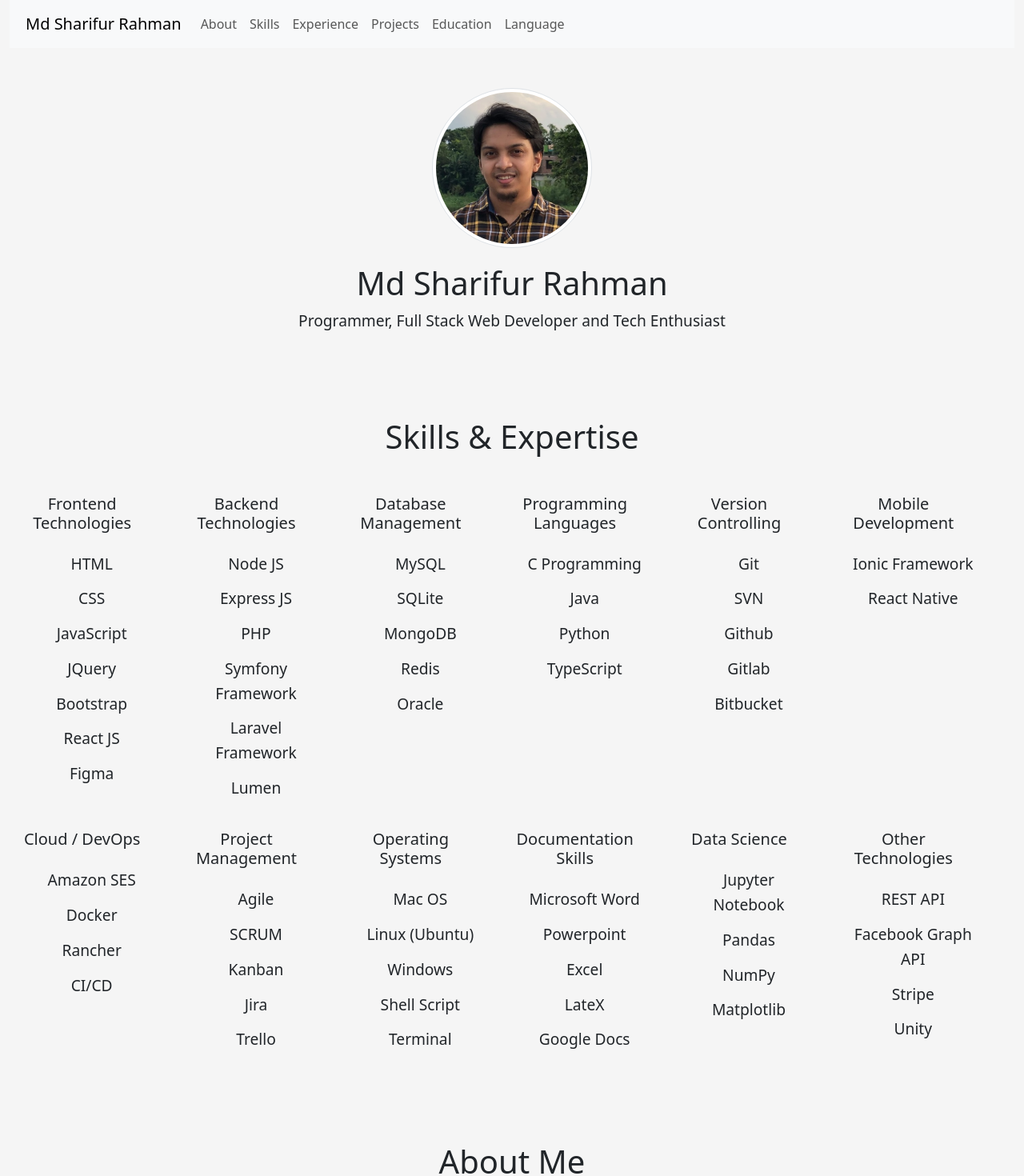
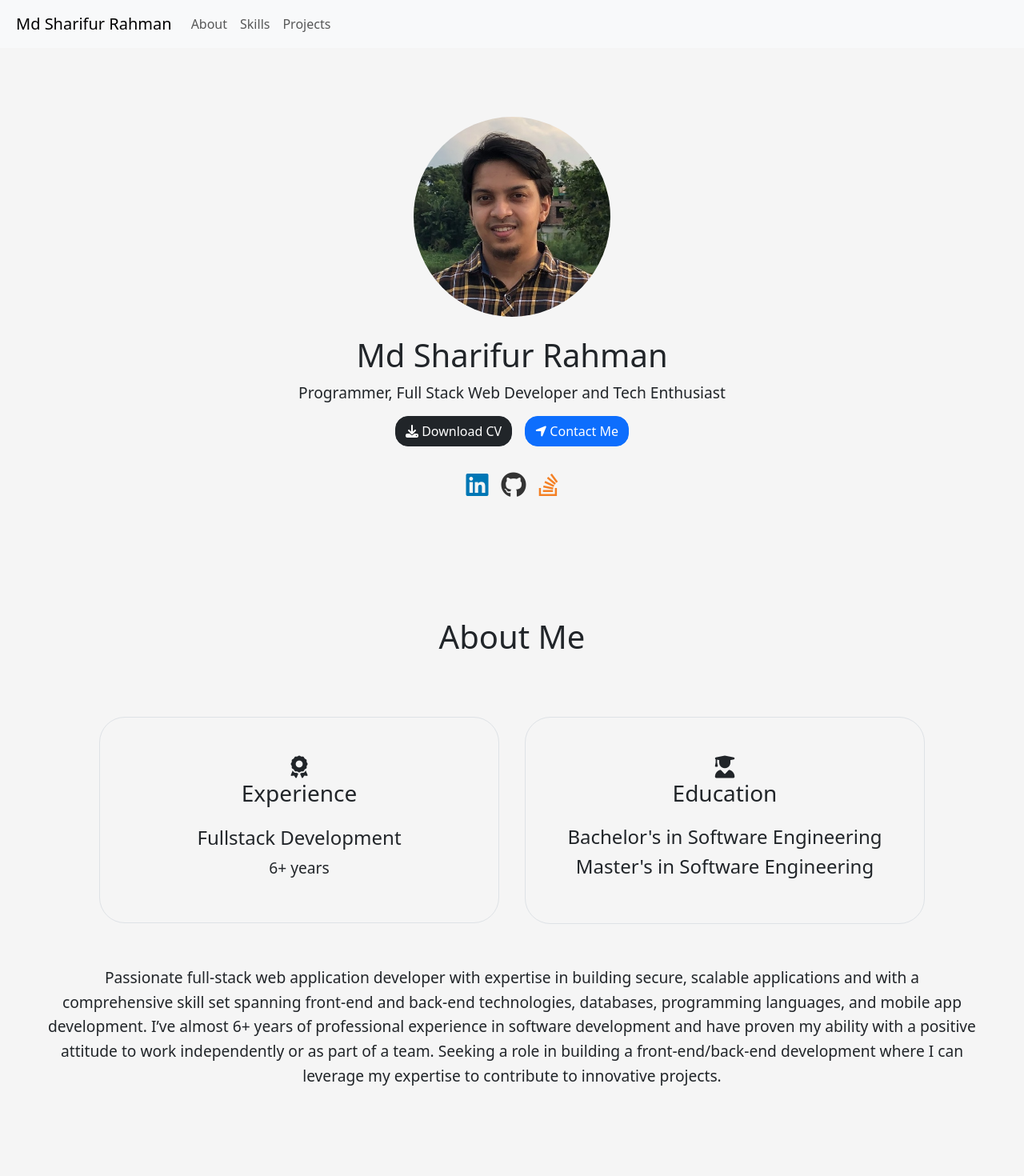
Before and after one commit to sharif0506/portfolio, a React (Vite) app: page / in a window 1280 px wide. Shown: the top 1470 px of the page at 80% size. Built offline with nearby package versions, Linux system fonts and the light colour scheme.

Commit message:
Navigation bar updated, about section updated, added social links

```diff
--- a/src/App.css
+++ b/src/App.css
@@ -1,3 +1,5 @@
+@import url("https://fonts.googleapis.com/css2?family=Poppins:wght@300;400;500;600&display=swap");
+
 .topNavBar {
     padding: 10px 20px;
 }
@@ -16,10 +18,9 @@ section {
 
 .profile-photo {
     border-radius: 50%;
-    width: 200px;
-    height: 200px;
-    object-fit: cover;
-    margin-bottom: 20px;
+    max-width: 250px;
+    max-height: 250px;
+    /*object-fit: cover;*/
 }
 
 section h2 {
@@ -36,3 +37,7 @@ section p {
 .skills {
     margin: 0;
 }
+
+.about-photo{
+    max-height: 300px;
+}
--- a/src/App.jsx
+++ b/src/App.jsx
@@ -6,13 +6,14 @@ import Intro from "./components/Intro.jsx";
 import SkillsGroup from "./components/SkillsGroup.jsx";
 import About from "./components/About.jsx";
 
+
 function App() {
   return (
-    <div className="container-fluid page-container">
+    <div className="container-fluid page-container p-5">
         <NavigationBar />
         <Intro />
+        <About />
         <SkillsGroup />
-        <About />
     </div>
   )
 }
--- a/src/components/About.jsx
+++ b/src/components/About.jsx
@@ -1,50 +1,78 @@
-import profilePhoto from "../../public/profile.png";
+import aboutPhoto from "../../public/profile2.png";
 
 const About = () => {
     return (
-        <section className="about-me">
-            <div className="container-fluid">
+        <section className="about-me" id="about">
+            <div className="container-fluid mt-5">
                 <h2 className="text-center mb-4">About Me</h2>
                 <div className="row">
-                    <div className="col-md-6">
-                        <p>
-                        </p>
-                    </div>
-                    <div className="col-md-6">
-                        <p>
-                        </p>
-                    </div>
+                    <div className="col-md-12">
+                        <div className="row m-5">
                             <div className="col-md-6 center align-self-center">
                                 <div className="p-5 m-1 border rounded-5">
                                     <i className="fa-solid fa-award fs-3"></i>
-                            <h3>Experience</h3>
-
-                            <div>
+                                    <h3 className="mb-4">Experience</h3>
                                     <h4>Fullstack Development</h4>
                                     <p>6+ years</p>
-                            </div>
                                 </div>
 
                             </div>
                             <div className="col-md-6 center align-self-center">
                                 <div className="p-5 m-1 border rounded-5">
                                     <i className="fa-solid fa-user-graduate fs-3"></i>
-                            <h3>Education</h3>
-
-                            <div>
+                                    <h3 className="mb-4">Education</h3>
                                     <h4>Bachelor's in Software Engineering</h4>
-                                <p></p>
-                            </div>
-                            <div>
                                     <h4>Master's in Software Engineering</h4>
-                                <p></p>
                                 </div>
                             </div>
-
+                        </div>
+                        <div className="row">
+                            <p className="center">
+                                Passionate full-stack web application developer with expertise in building secure, scalable applications and with a comprehensive skill set spanning front-end and back-end technologies, databases, programming languages, and mobile app development.
+                                I’ve almost 6+ years of professional experience in software development and have proven my ability with a positive attitude to
+                                work independently or as part of a team. Seeking a role in building a front-end/back-end development where I can leverage my
+                                expertise to contribute to innovative projects.
+                            </p>
+                        </div>
                     </div>
                 </div>
             </div>
         </section>
+
+
+       /* <section id="about">
+            <p className="section__text__p1">Get To Know More</p>
+            <h1 className="title">About Me</h1>
+            <div className="section-container">
+                <div className="section__pic-container">
+                    <img src={aboutPhoto} alt="Profile picture" className="about-pic" />
+                </div>
+                <div className="about-details-container">
+                    <div className="about-containers">
+                        <div className="details-container">
+                            <i className="fa-solid fa-award fs-3"></i>
+                                <h3>Experience</h3>
+                                <p>2+ years <br />Frontend Development</p>
+                        </div>
+                        <div className="details-container">
+                            <i className="fa-solid fa-user-graduate fs-3"></i>
+                                <h3>Education</h3>
+                                <p>B.Sc. Bachelors Degree<br />M.Sc. Masters Degree</p>
+                        </div>
+                    </div>
+                    <div className="text-container">
+                        <p>
+                            Lorem ipsum dolor sit amet consectetur adipisicing elit. Hic quis
+                            reprehenderit et laborum, rem, dolore eum quod voluptate
+                            exercitationem nobis, nihil esse debitis maxime facere minus sint
+                            delectus velit in eos quo officiis explicabo deleniti dignissimos.
+                            Eligendi illum libero dolorum cum laboriosam corrupti quidem,
+                            reiciendis ea magnam? Nulla, impedit fuga!
+                        </p>
+                    </div>
+                </div>
+            </div>
+        </section>*/
     );
 };
 
--- a/src/components/Intro.jsx
+++ b/src/components/Intro.jsx
@@ -4,10 +4,29 @@ import profilePhoto from '../../public/profile.png';
 const Intro = () => {
     return (
         <section className="center" id="home">
-            <div className="container-fluid">
-                <img src={profilePhoto} alt="Profile" className="profile-photo img-thumbnail"/>
+            <div className="container-fluid mt-5">
+                <img src={profilePhoto} alt="Profile" className="profile-photo mb-4"/>
                 <h1>Md Sharifur Rahman</h1>
                 <p> Programmer, Full Stack Web Developer and Tech Enthusiast </p>
+                <div className="justify-content-center">
+                    <button type="button" className="btn btn-dark rounded-4 m-2">
+                        <i className="fa-solid fa-download"></i> Download CV
+                    </button>
+                    <button type="button" className="btn btn-primary rounded-4 m-2">
+                        <i className="fa-solid fa-location-arrow"></i> Contact Me
+                    </button>
+                </div>
+                <div className="justify-content-center mt-4">
+                    <a href="https://www.linkedin.com/in/sharif0506/" className="m-2 btn-social">
+                        <i className="fa-brands fa-linkedin fa-2x" style={{ color: '#0077B5' }}></i>
+                    </a>
+                    <a href="https://github.com/sharif0506" className="m-2 btn-social">
+                        <i className="fa-brands fa-github fa-2x" style={{ color: '#333' }}></i>
+                    </a>
+                    <a href="https://stackoverflow.com/users/5184543/sharif-rahman" className="m-2">
+                        <i className="fa-brands fa-stack-overflow fa-2x" style={{ color: '#f48024' }}></i>
+                    </a>
+                </div>
             </div>
         </section>
     );
--- a/src/components/NavigationBar.jsx
+++ b/src/components/NavigationBar.jsx
@@ -3,17 +3,17 @@ import {PROJECT_NAME} from "../utils/Utils.js"; // Import Bootstrap components
 
 const NavigationBar = () => {
     return (
-        <Navbar bg="light" variant="light" expand="lg" className="topNavBar">
+        <Navbar bg="light" expand="lg" fixed="top" className="topNavBar">
             <Navbar.Brand href="#home">{PROJECT_NAME}</Navbar.Brand>
             <Navbar.Toggle aria-controls="basic-navbar-nav" />
             <Navbar.Collapse id="basic-navbar-nav">
                 <Nav className="mr-auto">
                     <Nav.Link href="#about">About</Nav.Link>
-                    <Nav.Link href="#services">Skills</Nav.Link>
-                    <Nav.Link href="#contact">Experience</Nav.Link>
+                    <Nav.Link href="#skills">Skills</Nav.Link>
+                    {/*<Nav.Link href="#contact">Experience</Nav.Link>*/}
                     <Nav.Link href="#contact">Projects</Nav.Link>
-                    <Nav.Link href="#contact">Education</Nav.Link>
-                    <Nav.Link href="#contact">Language</Nav.Link>
+                    {/*<Nav.Link href="#contact">Education</Nav.Link>*/}
+                    {/*<Nav.Link href="#contact">Language</Nav.Link>*/}
                 </Nav>
             </Navbar.Collapse>
         </Navbar>
--- a/src/components/SkillsGroup.jsx
+++ b/src/components/SkillsGroup.jsx
@@ -89,11 +89,11 @@ const SkillsGroup = () => {
     };
 
     return (
-        <section className="skills">
+        <section className="skills" id="skills">
             <div className="container-fluid">
                 <h1 className="center mb-4">Skills & Expertise</h1>
                 {/*<p className="center">Technical Proficiencies: Empowering Innovation with Comprehensive Expertise</p>*/}
-                <div className="row">
+                <div className="row m-4">
                     <div className="row">
                         {
                             Object.keys(skillSets).map(key => {
```
Also changed, not shown: public/profile2.png (added). Lines whose indentation alone changed are shown as unchanged.
